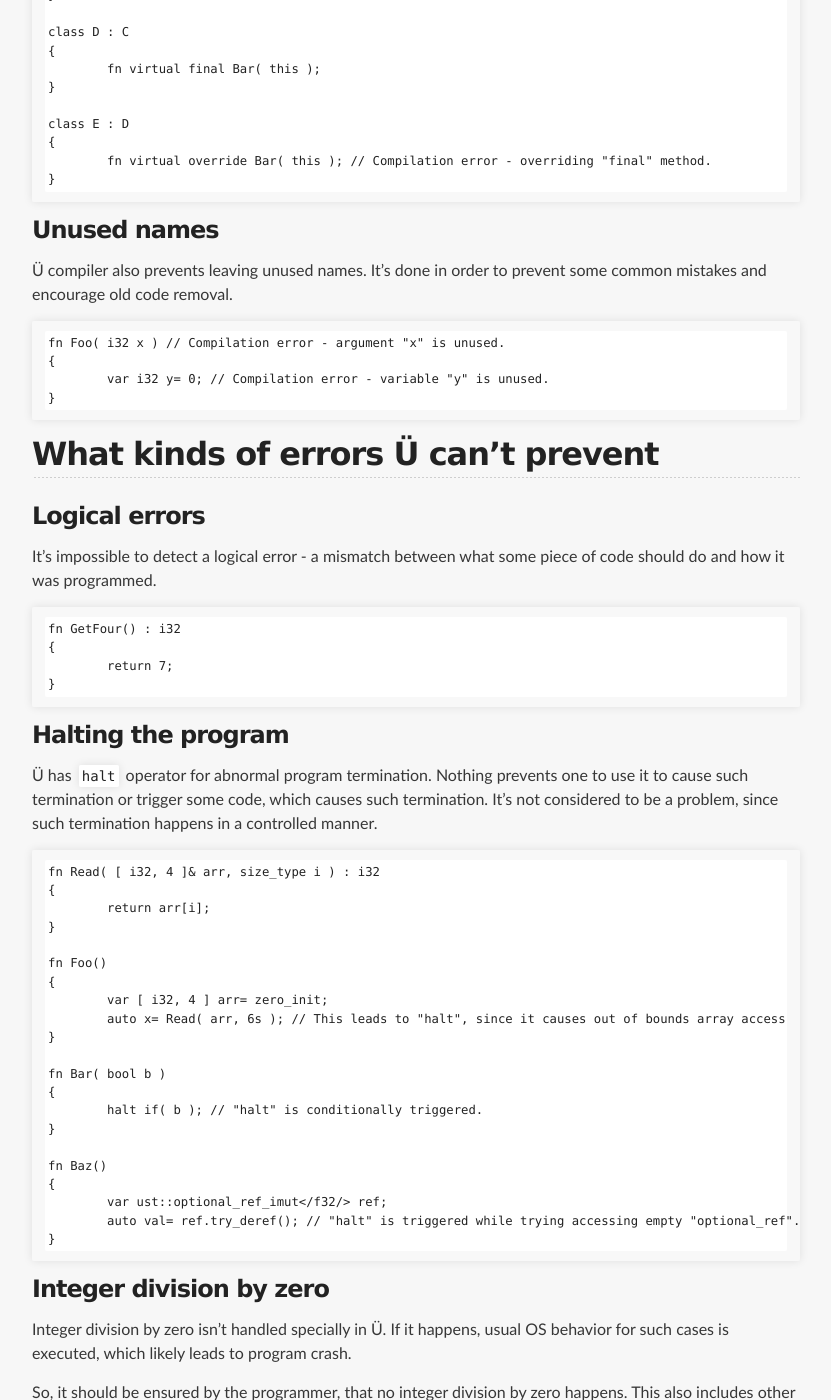
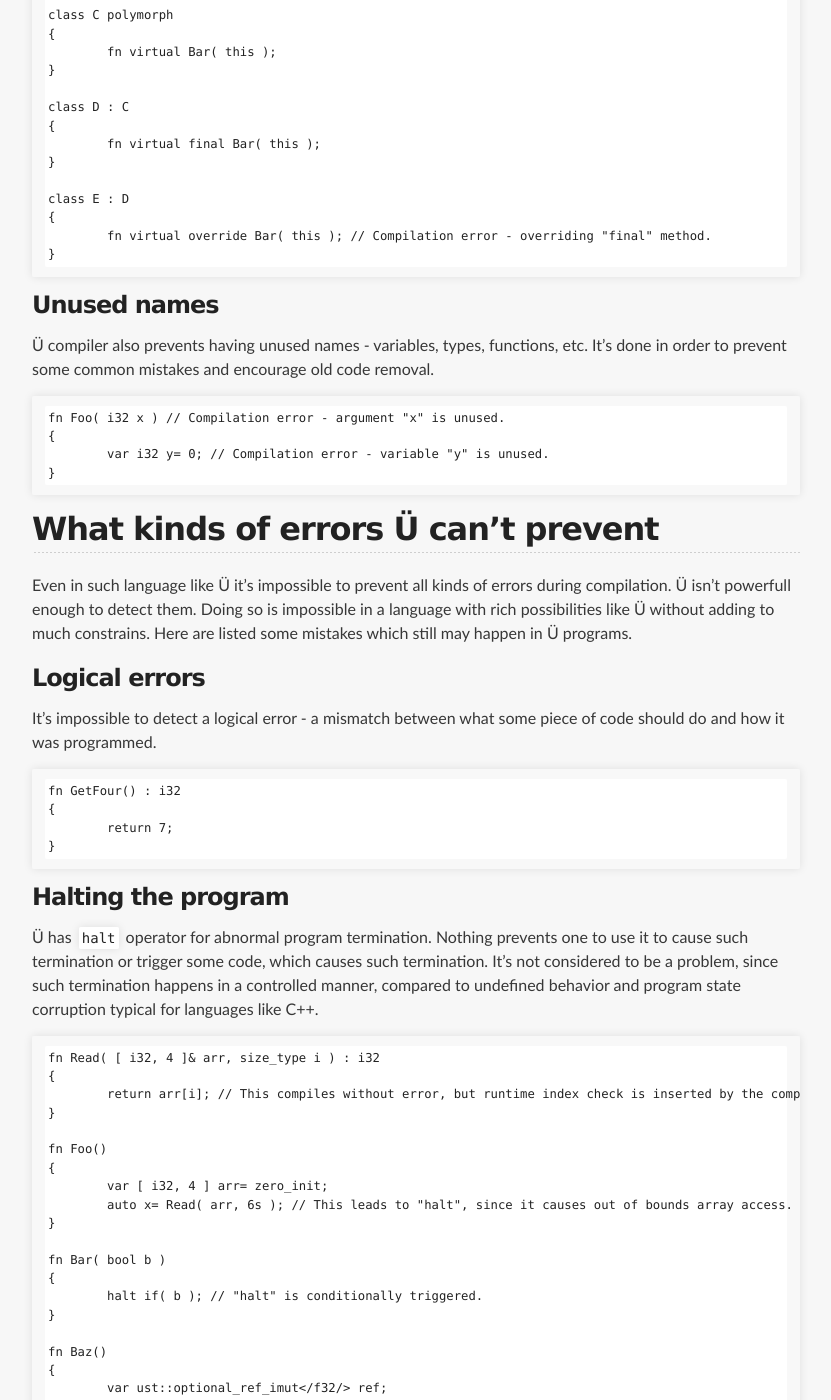
Before and after one commit to Panzerschrek/U-00DC-Sprache-site, a Jekyll site: the page built from what_errors_can_be_prevented.md, in a window 1280 px wide and 1400 px high, scrolled down 4014 px. Shown: the whole window, without its empty margins (224-1055 px from the left). Built offline with Jekyll 4.4.1, drawn with Linux system fonts in a browser that asks for light colours; our own code applies the rules of GitHub Pages for plain Markdown files; some of the changed text lies outside the part shown.

Commit message:
Nekotoryje dorabotki statji o predotvrascenii ošibok v Ü.

````diff
--- a/what_errors_can_be_prevented.md
+++ b/what_errors_can_be_prevented.md
@@ -1,4 +1,8 @@
 ## What kinds of errors Ü can prevent
+
+Ü is designed to prevent many common programming errors and mistakes, which are typical for some other languages.
+Many problems, which cause runtime errors, may be caught in compilation time.
+Here are listed some of such errors.
 
 
 ### General unsoundness errors
@@ -118,11 +123,11 @@ If there is more than one base class, a compilation error is generated.
 ```
 class A polymorph {}
 class B polymorph {}
-class C : A, B {} // Compilation error - "A" and "B" are both non-interfaces and thus are considered as base classes.
+class C : A, B {} // Compilation error - "A" and "B" are both non-interfaces and thus are considered to be base classes.
 ```
 
 
-### Preventing unsafe operations outside unsafe blocks and expressions
+### Unsafe operations outside unsafe blocks and expressions
 
 Ü has `unsafe` blocks and expressions - for doing dangerous stuff.
 Doing dangerous stuff outside such blocks and expressions isn't allowed.
@@ -179,9 +185,9 @@ fn Foo()
 ```
 
 
-### Preventing unsynchronized mutation from different threads
+### Unsynchronized mutation from different threads
 
-Ü reference checking mechanism allows to prevent data access synchronization errors - while two or more threads can modify the same variable without synchronization.
+Ü reference checking mechanism allows to prevent data access synchronization errors - when two or more threads can modify the same variable without synchronization.
 
 ```
 import "../source/ustlib/imports/thread.u"
@@ -228,9 +234,10 @@ class E : D
 }
 ```
 
+
 ### Unused names
 
-Ü compiler also prevents leaving unused names.
+Ü compiler also prevents having unused names - variables, types, functions, etc.
 It's done in order to prevent some common mistakes and encourage old code removal.
 
 ```
@@ -243,6 +250,12 @@ fn Foo( i32 x ) // Compilation error - argument "x" is unused.
 
 ## What kinds of errors Ü can't prevent
 
+Even in such language like Ü it's impossible to prevent all kinds of errors during compilation.
+Ü isn't powerfull enough to detect them.
+Doing so is impossible in a language with rich possibilities like Ü without adding to much constrains.
+Here are listed some mistakes which still may happen in Ü programs.
+
+
 ### Logical errors
 
 It's impossible to detect a logical error - a mismatch between what some piece of code should do and how it was programmed.
@@ -254,22 +267,23 @@ fn GetFour() : i32
 }
 ```
 
+
 ### Halting the program
 
 Ü has `halt` operator for abnormal program termination.
 Nothing prevents one to use it to cause such termination or trigger some code, which causes such termination.
-It's not considered to be a problem, since such termination happens in a controlled manner.
+It's not considered to be a problem, since such termination happens in a controlled manner, compared to undefined behavior and program state corruption typical for languages like C++.
 
 ```
 fn Read( [ i32, 4 ]& arr, size_type i ) : i32
 {
-	return arr[i];
+	return arr[i]; // This compiles without error, but runtime index check is inserted by the compiler.
 }
 
 fn Foo()
 {
 	var [ i32, 4 ] arr= zero_init;
-	auto x= Read( arr, 6s ); // This leads to "halt", since it causes out of bounds array access
+	auto x= Read( arr, 6s ); // This leads to "halt", since it causes out of bounds array access.
 }
 
 fn Bar( bool b )
@@ -284,6 +298,7 @@ fn Baz()
 }
 ```
 
+
 ### Integer division by zero
 
 Integer division by zero isn't handled specially in Ü.
@@ -295,7 +310,7 @@ This also includes other integer division errors, like dividing minimum signed i
 
 ### Messing with unsafe code
 
-Nothing prevents one to write incorrect unsafe code.
+Nothing prevents one to write incorrect `unsafe`code.
 So, it's possible to cause a crash or some other sort of undefined behavior by misusing `unsafe`.
 
 ```
@@ -329,7 +344,7 @@ fn nomangle strlen( $(char8) ptr ) unsafe;
 
 ### Memory leaks via shared pointers
 
-Shared pointer library classes in Ü use reference counting to detect when it's necessary to destroy them.
+Shared pointer library classes in Ü use reference counting to detect when it's necessary to destroy and free stored value.
 But it's possible to create a cycle with such pointers, which will be never freed, unless someone breaks this cycle manually.
 
 ```
@@ -355,19 +370,19 @@ fn Foo()
 
 ### Deadlocks
 
-It's generally impossible to prevent deadlocks in compilation time, especially for such language as Ü, where it's possible to call foreign code and call various OS functions.
+It's generally impossible to prevent deadlocks in compilation time, especially for such language like Ü, where it's possible to call foreign code and various OS functions.
 So, one can easily create a deadlock.
 
 ```
 import "/shared_ptr_mt.u"
 
-fn nomangle main()
+fn Foo()
 {
 	// "shared_ptr_mt" class contains a "rwlock" primitive to implement safe multithreaded mutation.
 	auto ptr= ust::make_shared_ptr_mt( 66 );
 	// Take a read lock.
 	auto lock0= ptr.lock_imut();
-	// Take another lock - mutable, while read lock still exists.
+	// Take another lock - mutable, while a read lock still exists.
 	// In such case a thread, which needs a mutable lock, waits until other threads have no locks.
 	// But in this case it will wait forever, since current thread also has a read lock.
 	auto lock1= ptr.lock_mut();
````
Also changed, not shown: other parts of what_errors_can_be_prevented.md (+5 -3 lines).
